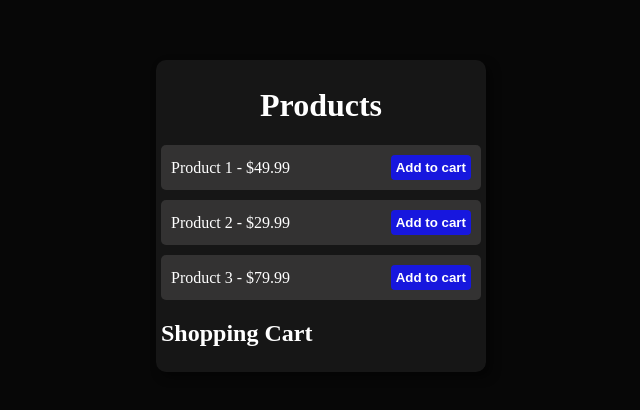
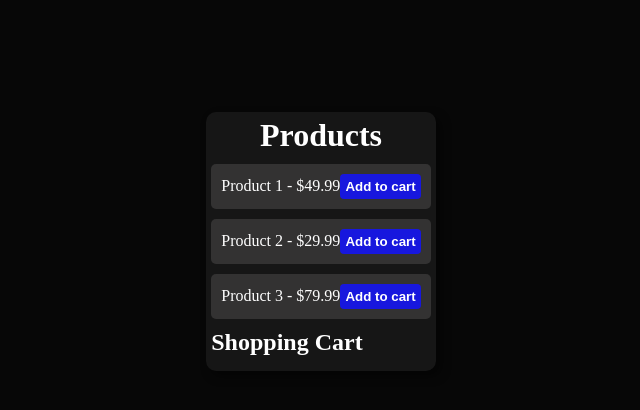
Before and after one commit to ashish-bio/eCommerce, a plain HTML site: page index.html in a window 1280 px wide. Shown: the part 184-594 px from the top of the page, without its empty margins (319-959 px from the left). Drawn offline with Linux system fonts and the light colour scheme.

Commit message:
style change

```diff
--- a/style.css
+++ b/style.css
@@ -1,6 +1,10 @@
-body {
+* {
   margin: 0;
   padding: 0;
+}
+body {
+  margin: 15px;
+  padding: 10px;
   background-color: #070707;
   display: flex;
   justify-content: center;
@@ -12,15 +16,18 @@ body {
   box-shadow: 5px 5px 10px rgba(0, 0, 0, 0.5);
   padding: 5px;
   margin: 8px;
-  width: 25%;
   border-radius: 10px;
   background-color: #161616;
 }
 h1 {
+  margin-bottom: 10px;
   text-align: center;
   font-size: xx-large;
   font-style: initial;
   font-weight: bold;
+}
+h2 {
+  margin-bottom: 10px;
 }
 .productList {
   background-color: #2d2d2d;
@@ -42,7 +49,7 @@ h1 {
   display: none;
 }
 #cart-total {
-  margin-left: 245px;
+  margin-left: 30px;
   text-align: center;
 }
 button {
```
